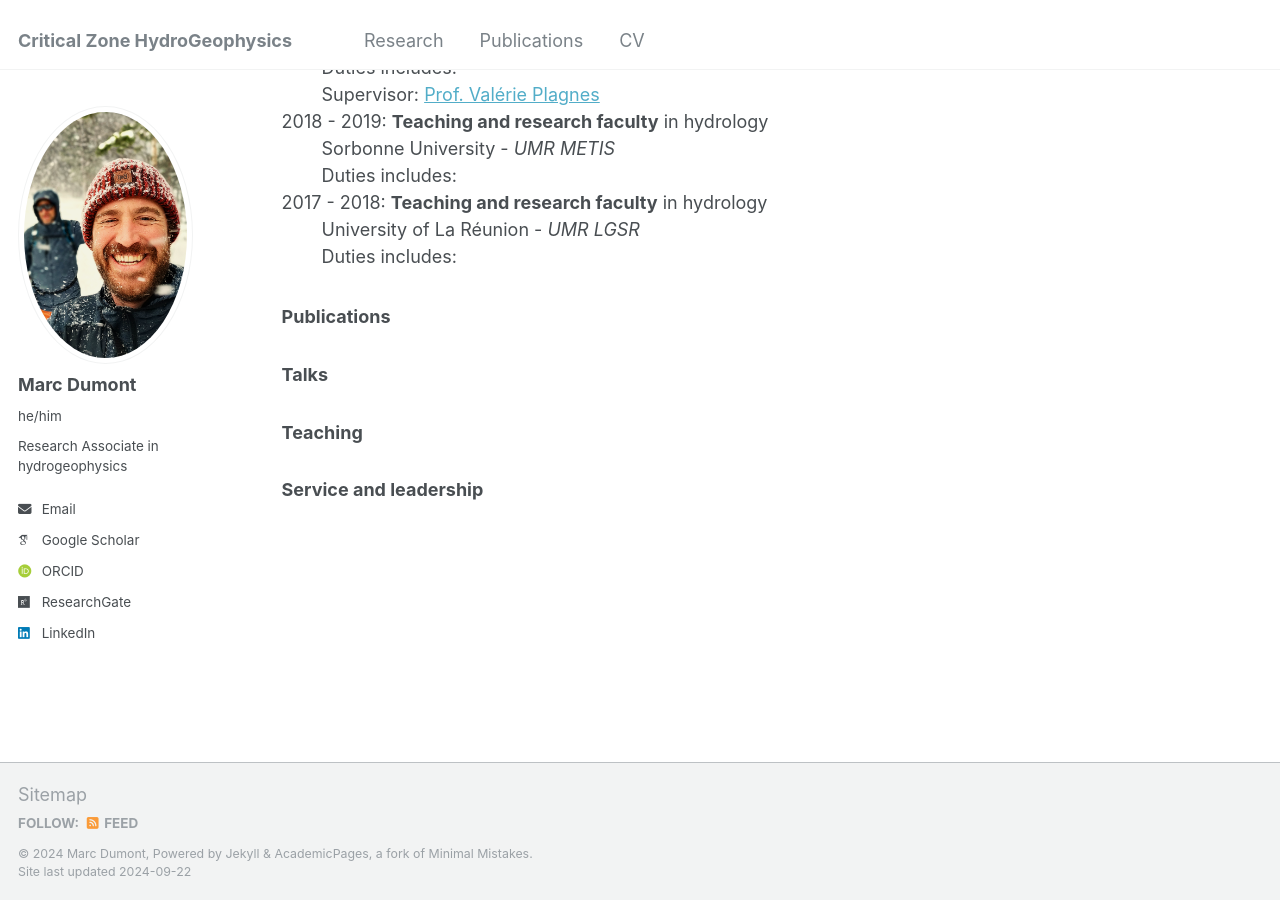
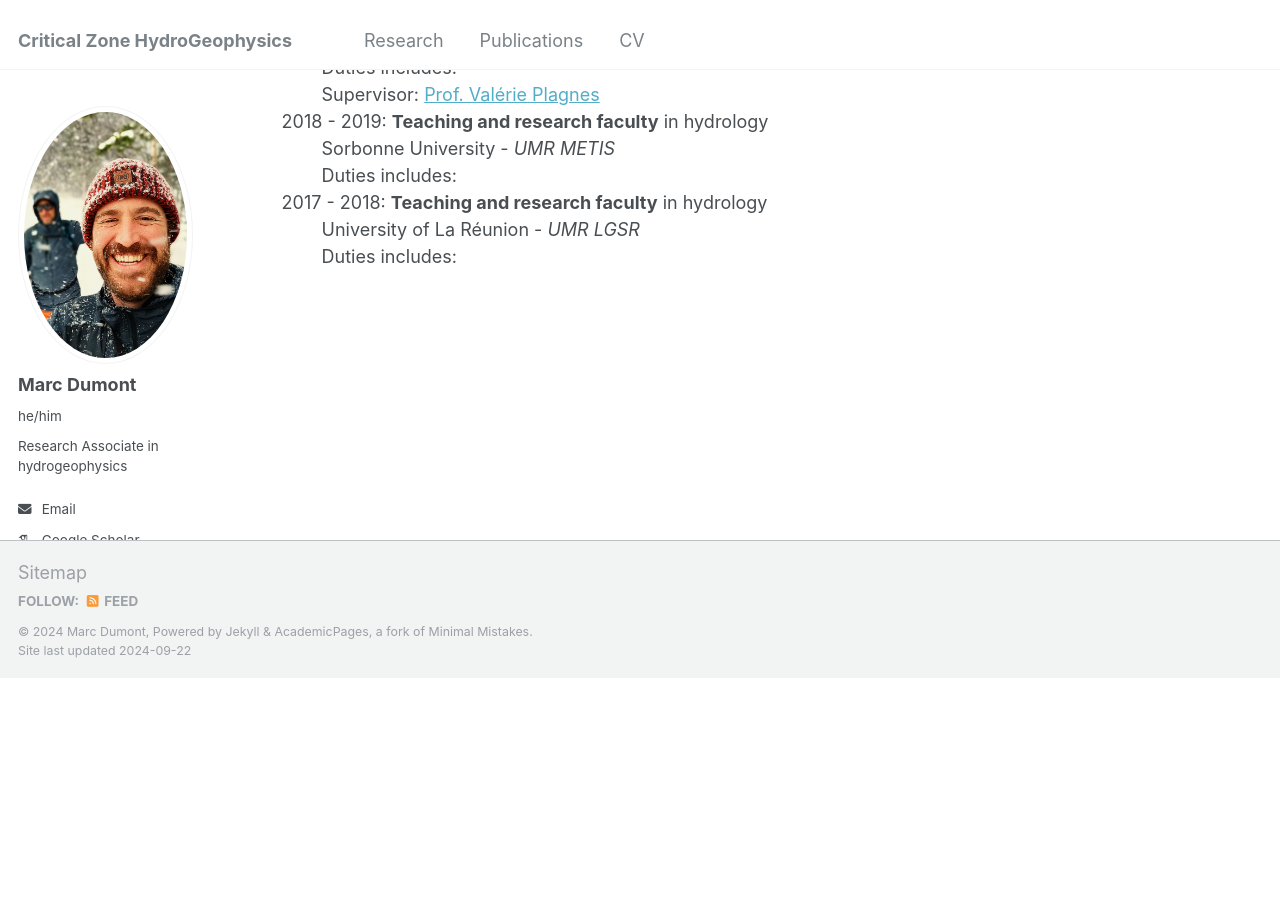
Before and after one commit to HydroDumont/hydrodumont.github.io, a Jekyll site: the page built from _pages/cv.md, in a window 1280 px wide and 900 px high, scrolled down 600 px. Built offline with Jekyll 4.4.1, drawn with Linux system fonts in a browser that asks for light colours; some web fonts are replaced; after the commit the page ends 1278 px from its top, so only the background shows below that.

Commit message:
Update cv.md

```diff
--- a/_pages/cv.md
+++ b/_pages/cv.md
@@ -42,10 +42,11 @@ redirect_from:
 :   University of La Réunion - *UMR LGSR*
 :   Duties includes:
 
-### Publications
+<!--### Publications
 
 ### Talks
 
 ### Teaching
 
 ### Service and leadership
+-->
```
